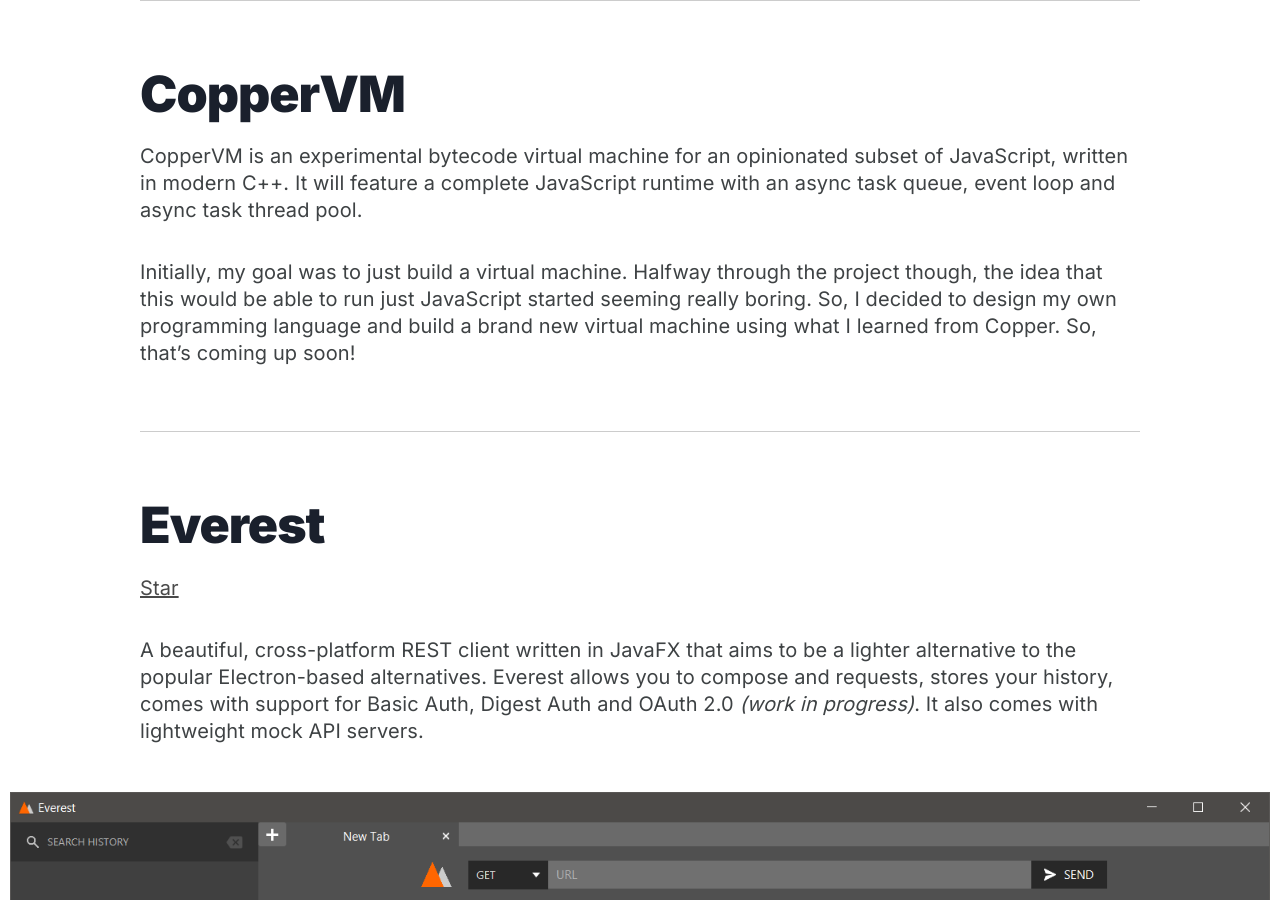
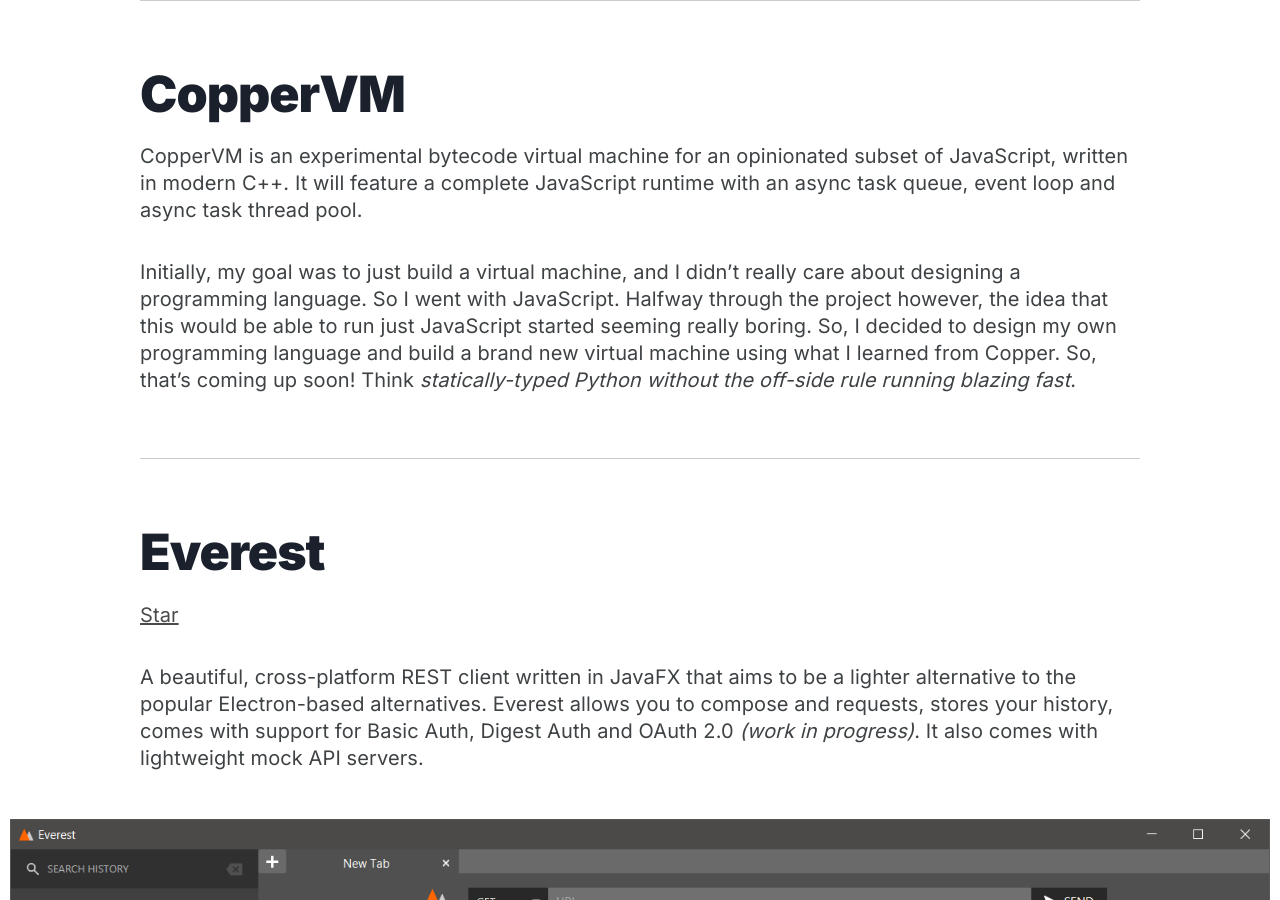
Before and after one commit to RohitAwate/rohitawate.github.io, a Jekyll site: the page built from portfolio.md, in a window 1280 px wide and 900 px high, scrolled down 375 px. Built offline with Jekyll 4.4.1, drawn with Linux system fonts in a browser that asks for light colours.

```diff
--- a/_layouts/default.html
+++ b/_layouts/default.html
@@ -34,7 +34,7 @@
       {{"now" | date: "%Y"}} &bull; All rights reserved.
     </section>
     <section class="poweredby">Made with Jekyll using
-      <a href="http://github.com/rosario/kasper">Kasper theme</a>
+      <a href="http://github.com/rosario/kasper" target="_blank">Kasper theme</a>
     </section>
   </footer>
 
--- a/index.html
+++ b/index.html
@@ -24,7 +24,7 @@
             </h2>
             {% if page.about %} <a style="color:white; margin-right: 10px" href='{{page.about | relative_url}}'>About</a> {% endif %}
             {% if page.portfolio %} <a style="color:white; margin-right: 10px" href='{{page.portfolio | relative_url}}'>Portfolio</a> {% endif %}
-            {% if page.resume %} <a style="color:white; margin-right: 10px" href='{{page.resume | relative_url}}'>Resume</a> {% endif %}
+            {% if page.resume %} <a style="color:white; margin-right: 10px" target="_blank" href='{{page.resume | relative_url}}'>Resume</a> {% endif %}
             {% if page.hello %} <a style="color:white" href='{{page.hello | relative_url}}'>Say Hello!</a> {% endif %}
         </div>
     </div>
--- a/portfolio.md
+++ b/portfolio.md
@@ -13,7 +13,7 @@
 
 CopperVM is an experimental bytecode virtual machine for an opinionated subset of JavaScript, written in modern C++. It will feature a complete JavaScript runtime with an async task queue, event loop and async task thread pool.
 
-Initially, my goal was to just build a virtual machine. Halfway through the project though, the idea that this would be able to run just JavaScript started seeming really boring. So, I decided to design my own programming language and build a brand new virtual machine using what I learned from Copper. So, that's coming up soon!
+Initially, my goal was to just build a virtual machine, and I didn't really care about designing a programming language. So I went with JavaScript. Halfway through the project however, the idea that this would be able to run just JavaScript started seeming really boring. So, I decided to design my own programming language and build a brand new virtual machine using what I learned from Copper. So, that's coming up soon! Think _statically-typed Python without the off-side rule running blazing fast_.
 
 ---
 
```
Also changed, not shown: other parts of portfolio.md (+1 -1 lines), _posts/2018-09-19-everest-state-switching.md (+1 -1 lines), assets/images/peak_fog.jpg (added).
